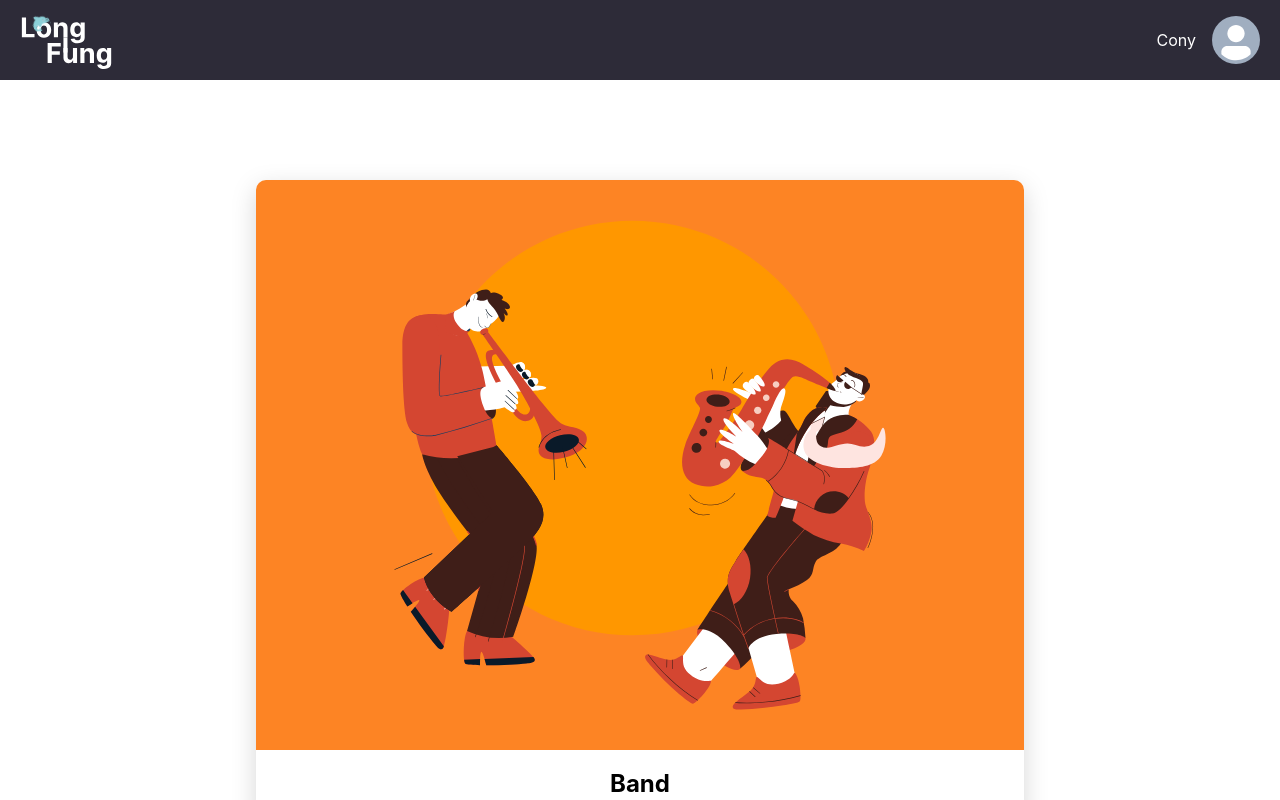
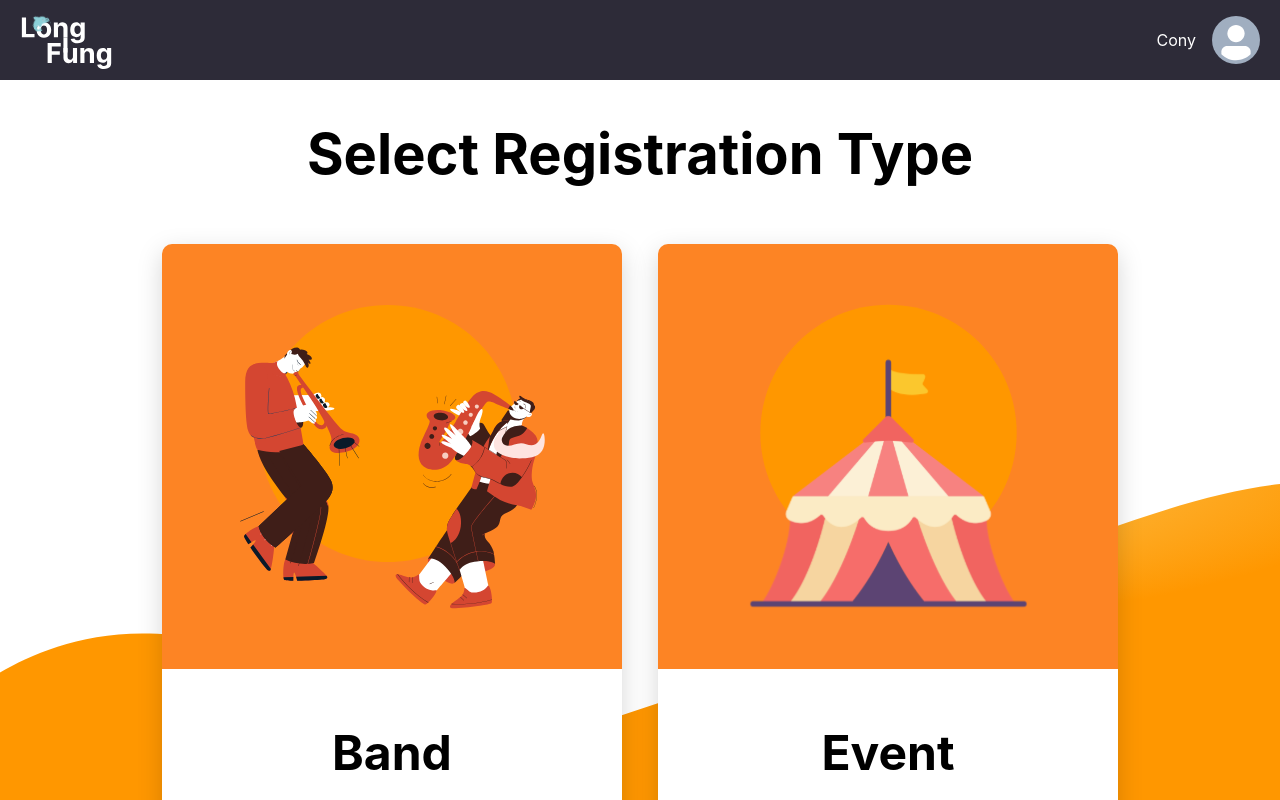
Before and after one commit to patorseing/longfung-linehack-2023, a Next.js app in the folder frontend/: page /registration in a window 1280 px wide. Shown: the top 800 px of the page. Built offline with nearby package versions, Linux system fonts and the light colour scheme.

Commit message:
chore: responsive style

```diff
--- a/frontend/features/registration/pages/SelectTypePage.tsx
+++ b/frontend/features/registration/pages/SelectTypePage.tsx
@@ -1,4 +1,5 @@
-import { Box, Center, Flex, Image, Text } from "@chakra-ui/react"
+import Link from "next/link"
+import { Box, Center, Flex, Image, SimpleGrid, Text } from "@chakra-ui/react"
 
 import { REGISTER_CARD_DATA } from "../constants"
 
@@ -12,7 +13,7 @@ const SelectTypePage = () => {
     >
       <Flex
         sx={{
-          color: "white",
+          color: { base: "white", md: "black" },
           textAlign: "center",
           w: "full",
           flexDirection: "column",
@@ -20,37 +21,54 @@ const SelectTypePage = () => {
           mt: 8,
         }}
       >
-        <Text sx={{ fontSize: "24px", fontWeight: 500 }}>
-          Select Register Type
+        <Text
+          sx={{
+            fontSize: { base: "24px", md: "40px", xl: "56px" },
+            fontWeight: { base: 500, xl: 700 },
+          }}
+        >
+          Select Registration Type
         </Text>
-        <Flex
+        <SimpleGrid
+          columns={{ base: 1, xl: 2 }}
           sx={{
-            w: "60%",
-            flexDirection: "column",
-            mt: 8,
-            gap: 6,
+            w: { base: "60%", md: "440px", xl: "956px" },
+            mt: { base: 8, xl: 12 },
+            gap: { base: 6, xl: 9 },
+          }}
+        >
+          {REGISTER_CARD_DATA.map((data, idx) => (
+            <Link key={idx} href={`/registration/${data.value}`}>
+              <Box
+                sx={{
+                  borderRadius: "10px",
+                  overflow: "hidden",
                   filter: "drop-shadow(0px 8px 12px rgba(0, 0, 0, 0.161))",
                 }}
               >
-          {REGISTER_CARD_DATA.map((data) => (
-            <Box sx={{ borderRadius: "10px", overflow: "hidden" }}>
-              <Center sx={{ py: 10, bg: "primary.800" }}>
-                <Image src={data.picture} w="64%" />
+                <Center
+                  sx={{ py: { base: 10, xl: "60px" }, bg: "primary.800" }}
+                >
+                  <Image
+                    src={data.picture}
+                    boxSize={{ base: "64%", xl: "305px" }}
+                  />
                 </Center>
                 <Center
                   sx={{
-                  py: 4,
+                    py: { base: 4, xl: 12 },
                     bg: "white",
                     color: "black",
-                  fontSize: "24px",
+                    fontSize: { base: "24px", xl: "48px" },
                     fontWeight: 700,
                   }}
                 >
                   {data.title}
                 </Center>
               </Box>
+            </Link>
           ))}
-        </Flex>
+        </SimpleGrid>
       </Flex>
     </PlatformLayout>
   )
```
Lines whose indentation alone changed are shown as unchanged.
